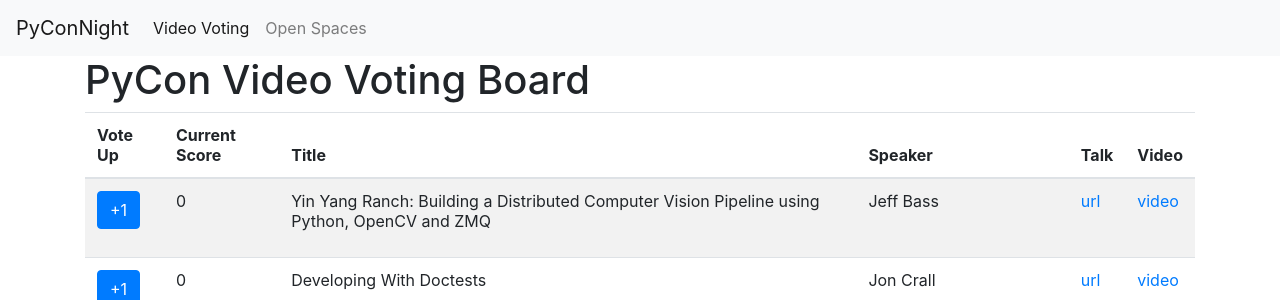
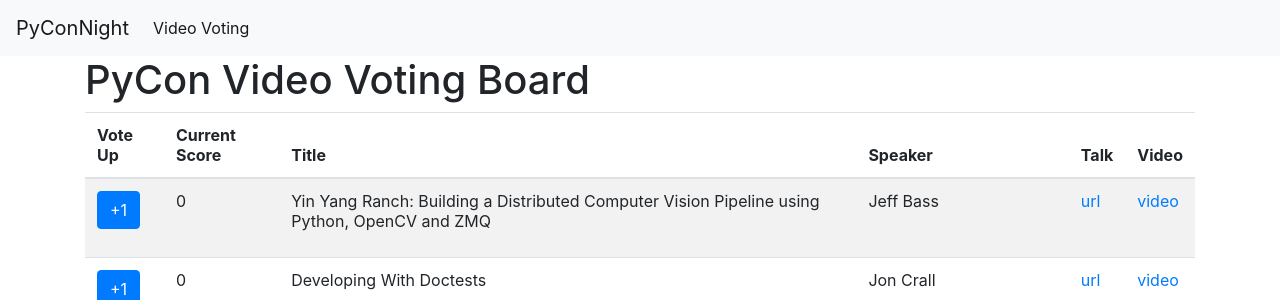
Before and after one commit to glenjarvis/pycon-video-voting, a Django app: page /vote_board/ in a window 1280 px wide. Shown: the top 300 px of the page. Run offline with Django 3.2, Linux system fonts and the light colour scheme; data comes from the database, SQL or seed files in the repository; some libraries are stand-ins or nearby versions.

Commit message:
Remove OpenSpaces from board

```diff
--- a/pycon_video_voting/templates/base.html
+++ b/pycon_video_voting/templates/base.html
@@ -38,9 +38,10 @@
         <li class="nav-item active">
           <a class="nav-link" href="{% url 'vote-board' %}">Video Voting<span class="sr-only">(current)</span></a>
         </li>
-        <li class="nav-item">
-          <a class="nav-link" href="{% url 'open-spaces-board' %}">Open Spaces<span class="sr-only"></span></a>
-        </li>
+        <!-- li class="nav-item">
+	  We are removing Open Spaces for the 2020 May meeting
+          <a class="nav-link" href="{# url 'open-spaces-board' #}">Open Spaces<span class="sr-only"></span></a>
+        </li-->
       </ul>
     </div>
   </nav>
--- a/pycon_video_voting/urls.py
+++ b/pycon_video_voting/urls.py
@@ -6,5 +6,5 @@ from django.urls import path, include
 urlpatterns = [
     path('admin/', admin.site.urls),
     path('', include('vote.urls')),
-    path('open_spaces/', include('open_spaces.urls')),
+    # Removing OpenSpaces for 2020-05 path('open_spaces/', include('open_spaces.urls')),
 ]
```
